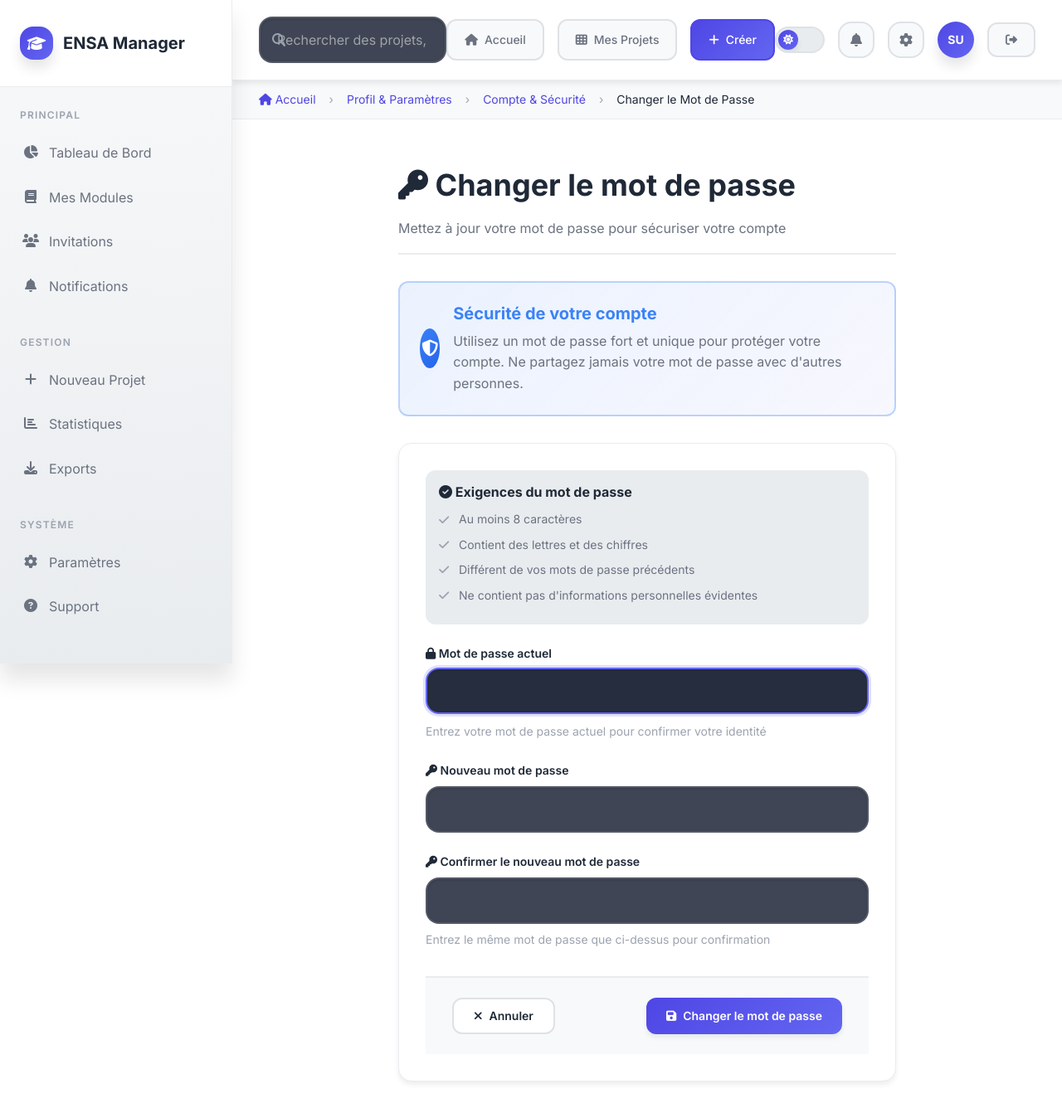
After one commit to walideddouaicer/DevWebProject, a Django app: page /student/password/change/ in a window 1280 px wide. The commit adds this page. Shown: the whole page at 83% size. Run offline with Django 5.2, Linux system fonts and the light colour scheme; the visitor is signed in with stand-in values (Sample User, id 1).

Commit message:
password change functionnality

```diff
--- a/student/static/student/css/profile.css
+++ b/student/static/student/css/profile.css
@@ -187,6 +187,12 @@
     background: var(--warning-gradient);
     border-radius: var(--radius-full);
     transition: width var(--transition-normal);
+    width: var(--completion-progress);
+}
+
+@keyframes slideInSuccess {
+    from { opacity: 0; transform: translateY(-20px); }
+    to { opacity: 1; transform: translateY(0); }
 }
 
 /* Settings Container */
--- /dev/null
+++ b/student/templates/student/password_change.html
@@ -0,0 +1,247 @@
+{% extends 'student/base.html' %}
+{% load static %}
+
+{% block title %}Changer le Mot de Passe - ENSA Project Manager{% endblock %}
+
+{% block breadcrumb_items %}
+    <span class="breadcrumb-separator">›</span>
+    <a href="{% url 'student:profile_settings' %}" class="breadcrumb-link">Profil & Paramètres</a>
+    <span class="breadcrumb-separator">›</span>
+    <a href="{% url 'student:profile_settings' %}?tab=account" class="breadcrumb-link">Compte & Sécurité</a>
+    <span class="breadcrumb-separator">›</span>
+    <span>Changer le Mot de Passe</span>
+{% endblock %}
+
+{% block extra_css %}
+<link rel="stylesheet" href="{% static 'student/css/profile.css' %}">
+<style>
+.password-change-container {
+    max-width: 600px;
+    margin: 0 auto;
+}
+
+.password-form {
+    background: var(--bg-card);
+    border: 1px solid var(--border-primary);
+    border-radius: var(--radius-xl);
+    padding: var(--space-8);
+    box-shadow: var(--shadow-md);
+}
+
+.security-notice {
+    background: linear-gradient(135deg, rgba(59, 130, 246, 0.1), rgba(99, 102, 241, 0.05));
+    border: 2px solid rgba(59, 130, 246, 0.3);
+    border-radius: var(--radius-lg);
+    padding: var(--space-6);
+    margin-bottom: var(--space-8);
+    display: flex;
+    align-items: center;
+    gap: var(--space-4);
+}
+
+.security-icon {
+    width: 48px;
+    height: 48px;
+    background: var(--info-gradient);
+    border-radius: 50%;
+    display: flex;
+    align-items: center;
+    justify-content: center;
+    color: white;
+    font-size: var(--text-xl);
+}
+
+.password-requirements {
+    background: var(--bg-tertiary);
+    border-radius: var(--radius-lg);
+    padding: var(--space-4);
+    margin-bottom: var(--space-6);
+}
+
+.password-requirements h4 {
+    color: var(--text-primary);
+    margin: 0 0 var(--space-3) 0;
+    font-size: var(--text-base);
+}
+
+.requirements-list {
+    list-style: none;
+    padding: 0;
+    margin: 0;
+}
+
+.requirements-list li {
+    color: var(--text-secondary);
+    font-size: var(--text-sm);
+    margin-bottom: var(--space-2);
+    display: flex;
+    align-items: center;
+    gap: var(--space-2);
+}
+
+.requirements-list li i {
+    color: var(--text-muted);
+    width: 16px;
+}
+
+.form-actions {
+    display: flex;
+    gap: var(--space-4);
+    margin-top: var(--space-8);
+    padding-top: var(--space-6);
+    border-top: 2px solid var(--border-primary);
+}
+</style>
+{% endblock %}
+
+{% block content %}
+<div class="password-change-container">
+    <!-- Header -->
+    <div class="section-header" style="margin-bottom: var(--space-8);">
+        <h1>
+            <i class="fas fa-key"></i>
+            Changer le mot de passe
+        </h1>
+        <p>Mettez à jour votre mot de passe pour sécuriser votre compte</p>
+    </div>
+
+    <!-- Security Notice -->
+    <div class="security-notice">
+        <div class="security-icon">
+            <i class="fas fa-shield-alt"></i>
+        </div>
+        <div>
+            <h4 style="margin: 0 0 var(--space-2) 0; color: var(--info);">Sécurité de votre compte</h4>
+            <p style="margin: 0; color: var(--text-secondary);">
+                Utilisez un mot de passe fort et unique pour protéger votre compte.
+                Ne partagez jamais votre mot de passe avec d'autres personnes.
+            </p>
+        </div>
+    </div>
+
+    <!-- Password Change Form -->
+    <form method="post" class="password-form">
+        {% csrf_token %}
+
+        <!-- Password Requirements -->
+        <div class="password-requirements">
+            <h4>
+                <i class="fas fa-check-circle"></i>
+                Exigences du mot de passe
+            </h4>
+            <ul class="requirements-list">
+                <li>
+                    <i class="fas fa-check"></i>
+                    Au moins 8 caractères
+                </li>
+                <li>
+                    <i class="fas fa-check"></i>
+                    Contient des lettres et des chiffres
+                </li>
+                <li>
+                    <i class="fas fa-check"></i>
+                    Différent de vos mots de passe précédents
+                </li>
+                <li>
+                    <i class="fas fa-check"></i>
+                    Ne contient pas d'informations personnelles évidentes
+                </li>
+            </ul>
+        </div>
+
+        <!-- Current Password -->
+        <div class="form-group">
+            <label for="{{ form.old_password.id_for_label }}" class="form-label">
+                <i class="fas fa-lock"></i>
+                Mot de passe actuel
+            </label>
+            {{ form.old_password }}
+            {% if form.old_password.errors %}
+                <div class="form-error">
+                    {{ form.old_password.errors }}
+                </div>
+            {% endif %}
+            <div class="form-help">
+                Entrez votre mot de passe actuel pour confirmer votre identité
+            </div>
+        </div>
+
+        <!-- New Password -->
+        <div class="form-group">
+            <label for="{{ form.new_password1.id_for_label }}" class="form-label">
+                <i class="fas fa-key"></i>
+                Nouveau mot de passe
+            </label>
+            {{ form.new_password1 }}
+            {% if form.new_password1.errors %}
+                <div class="form-error">
+                    {{ form.new_password1.errors }}
+                </div>
+            {% endif %}
+        </div>
+
+        <!-- Confirm New Password -->
+        <div class="form-group">
+            <label for="{{ form.new_password2.id_for_label }}" class="form-label">
+                <i class="fas fa-key"></i>
+                Confirmer le nouveau mot de passe
+            </label>
+            {{ form.new_password2 }}
+            {% if form.new_password2.errors %}
+                <div class="form-error">
+                    {{ form.new_password2.errors }}
+                </div>
+            {% endif %}
+            <div class="form-help">
+                Entrez le même mot de passe que ci-dessus pour confirmation
+            </div>
+        </div>
+
+        <!-- Form Actions -->
+        <div class="form-actions">
+            <a href="{% url 'student:profile_settings' %}?tab=account" class="btn btn-secondary">
+                <i class="fas fa-times"></i>
+                Annuler
+            </a>
+            <button type="submit" class="btn btn-primary">
+                <i class="fas fa-save"></i>
+                Changer le mot de passe
+            </button>
+        </div>
+    </form>
+</div>
+{% endblock %}
+
+{% block extra_js %}
+<script>
+document.addEventListener('DOMContentLoaded', function() {
+    // Password strength indicator (optional enhancement)
+    const newPasswordField = document.getElementById('{{ form.new_password1.id_for_label }}');
+    const confirmPasswordField = document.getElementById('{{ form.new_password2.id_for_label }}');
+
+    if (newPasswordField) {
+        newPasswordField.addEventListener('input', function() {
+            // You could add password strength validation here
+            console.log('Password updated');
+        });
+    }
+
+    // Form submission loading state
+    const form = document.querySelector('.password-form');
+    if (form) {
+        form.addEventListener('submit', function(e) {
+            const submitBtn = form.querySelector('button[type="submit"]');
+            const originalText = submitBtn.innerHTML;
+            submitBtn.innerHTML = '<i class="fas fa-spinner fa-spin"></i> Changement...';
+            submitBtn.disabled = true;
+
+            // Re-enable after 5 seconds as fallback
+            setTimeout(() => {
+                submitBtn.innerHTML = originalText;
+                submitBtn.disabled = false;
+            }, 5000);
+        });
+    }
+});
+</script>
+{% endblock %}
--- a/student/urls.py
+++ b/student/urls.py
@@ -2,6 +2,7 @@
 
 from django.urls import path
 from . import views
+from django.contrib.auth import views as auth_views
 
 app_name = 'student'
 
@@ -53,4 +54,14 @@ urlpatterns = [
     path('settings/', views.profile_settings, name='profile_settings'),
     path('settings/account/', views.account_settings, name='account_settings'),
     path('profile/picture/delete/', views.delete_profile_picture, name='delete_profile_picture'),
+
+    # Password Change URLs
+    path('password/change/', auth_views.PasswordChangeView.as_view(
+        template_name='student/password_change.html',
+        success_url='/student/settings/?tab=account&changed=true'
+    ), name='password_change'),
+
+    path('password/change/done/', auth_views.PasswordChangeDoneView.as_view(
+        template_name='student/password_change_done.html'
+    ), name='password_change_done'),
 ]
```
Also changed, not shown: student/forms.py (+12 -2 lines), student/models.py (+25 -0 lines), student/templates/student/password_change_done.html (added, +204 -0 lines), student/templates/student/profile_settings.html (+69 -2 lines), student/views.py (+10 -4 lines).
